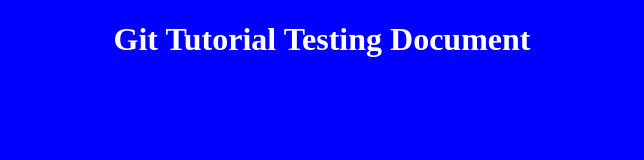
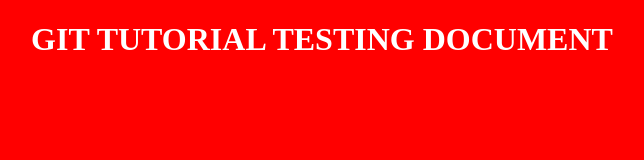
Before and after one commit to arjanga/testing-git, a plain HTML site: page index.html in a window 1280 px wide. Shown: the whole page, without its empty margins (318-962 px from the left). Drawn offline with Linux system fonts and the light colour scheme.

Commit message:
background changed to red

```diff
--- a/styles.css
+++ b/styles.css
@@ -1,9 +1,9 @@
 
 body{
- background: blue;
+ background: red;
 }
 .header{
  color: white;
- text-transform: capitalize;
+ text-transform: uppercase;
  text-align: center;
 }
```
